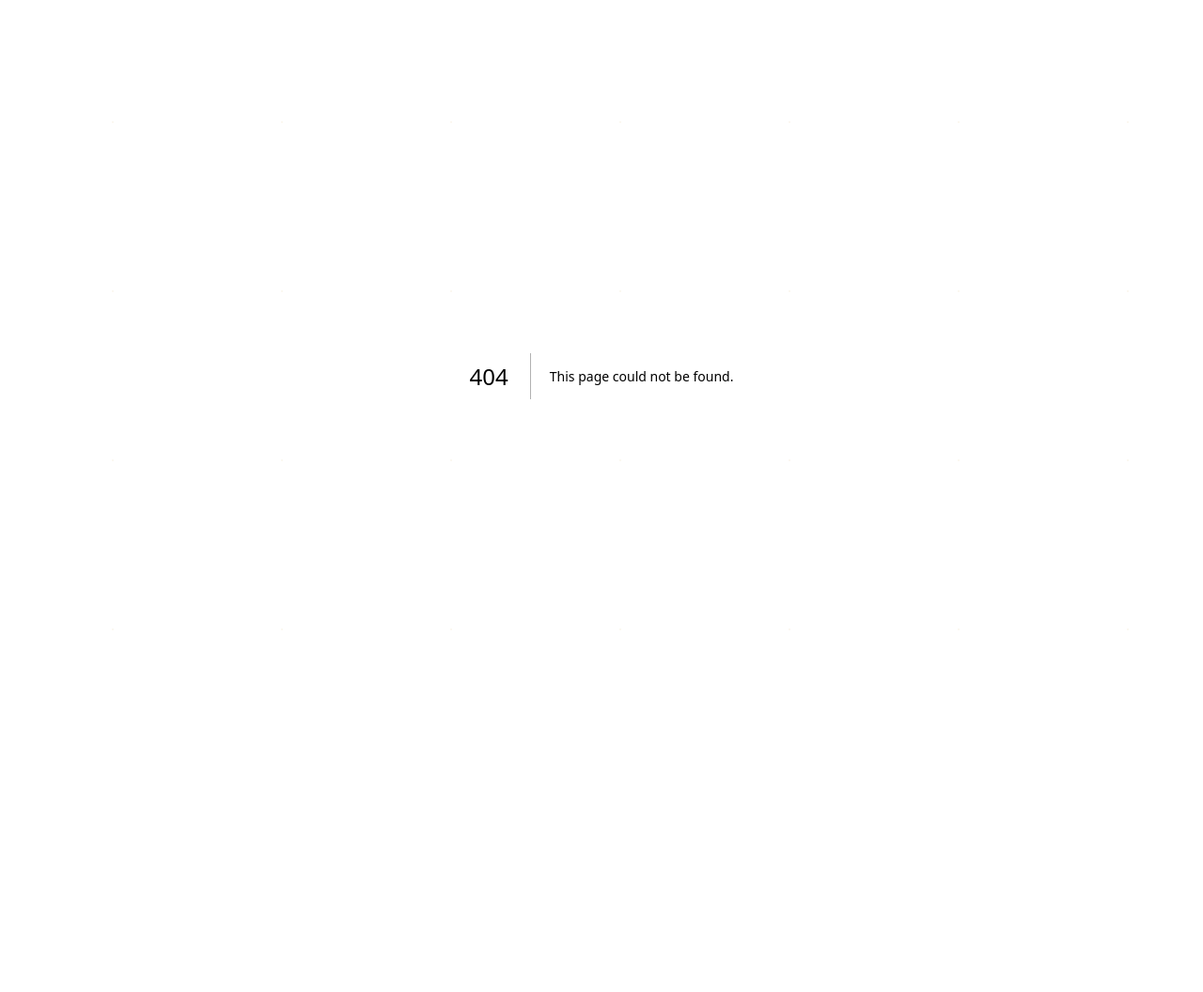
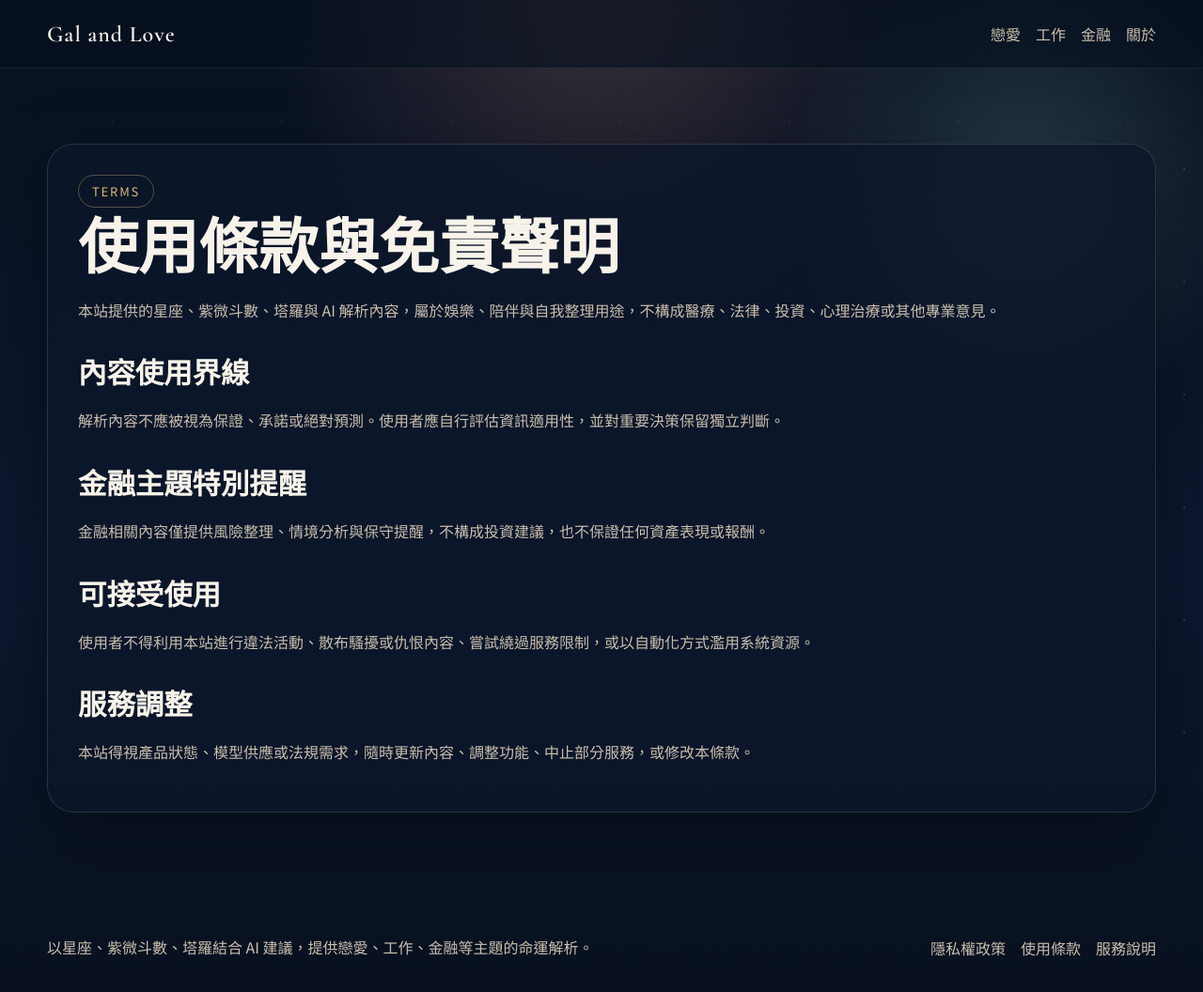
Before and after one commit to Silentskyer/galove, a Next.js app: page /terms in a window 1280 px wide. Before the commit this address had no page. Shown: the top 1056 px of the page at 94% size. Before the commit the page ends 800 px from the top, so only its background shows below. Built offline with nearby package versions, Linux system fonts and the light colour scheme; no server answers.

Commit message:
Add SEO and deployment readiness pages

```diff
--- a/app/globals.css
+++ b/app/globals.css
@@ -48,6 +48,57 @@ body::before {
 a {
   color: inherit;
   text-decoration: none;
+}
+
+.site-frame {
+  min-height: 100vh;
+}
+
+.site-header {
+  position: sticky;
+  top: 0;
+  z-index: 20;
+  backdrop-filter: blur(18px);
+  background: rgba(7, 17, 31, 0.62);
+  border-bottom: 1px solid rgba(255, 255, 255, 0.08);
+}
+
+.header-inner,
+.footer-inner {
+  display: flex;
+  align-items: center;
+  justify-content: space-between;
+  gap: 18px;
+  min-height: 72px;
+}
+
+.brand {
+  font-family: var(--font-serif), serif;
+  font-size: 1.5rem;
+  font-weight: 600;
+  letter-spacing: 0.04em;
+}
+
+.header-nav,
+.footer-links {
+  display: flex;
+  flex-wrap: wrap;
+  gap: 16px;
+}
+
+.header-nav a,
+.footer-links a {
+  color: var(--muted);
+}
+
+.site-footer {
+  padding: 28px 0 48px;
+}
+
+.site-footer p {
+  max-width: 620px;
+  color: var(--muted);
+  line-height: 1.7;
 }
 
 main {
@@ -450,11 +501,44 @@ main {
   padding: 80px 0;
 }
 
+.legal-page {
+  padding: 80px 0;
+}
+
 .about-panel {
   padding: 30px;
   border: 1px solid var(--line);
   border-radius: 28px;
   background: var(--panel);
+}
+
+.legal-panel {
+  padding: 32px;
+  border: 1px solid var(--line);
+  border-radius: 28px;
+  background: var(--panel);
+  box-shadow: var(--shadow);
+}
+
+.legal-panel h1,
+.legal-panel h2 {
+  font-family: var(--font-serif), serif;
+}
+
+.legal-panel h1 {
+  margin: 14px 0 18px;
+  font-size: clamp(2.8rem, 5vw, 4.4rem);
+  line-height: 0.98;
+}
+
+.legal-panel h2 {
+  margin: 28px 0 10px;
+  font-size: 1.9rem;
+}
+
+.legal-panel p {
+  color: var(--muted);
+  line-height: 1.85;
 }
 
 @media (min-width: 768px) {
@@ -466,6 +550,16 @@ main {
   .flow-grid,
   .result-grid {
     grid-template-columns: repeat(2, minmax(0, 1fr));
+  }
+}
+
+@media (max-width: 767px) {
+  .header-inner,
+  .footer-inner {
+    min-height: auto;
+    padding: 14px 0;
+    align-items: flex-start;
+    flex-direction: column;
   }
 }
 
--- a/app/layout.tsx
+++ b/app/layout.tsx
@@ -1,5 +1,7 @@
 import type { Metadata } from "next";
 import { Cormorant_Garamond, Noto_Sans_TC } from "next/font/google";
+import Link from "next/link";
+import { siteConfig } from "@/lib/site";
 import "./globals.css";
 
 const serif = Cormorant_Garamond({
@@ -15,9 +17,26 @@ const sans = Noto_Sans_TC({
 });
 
 export const metadata: Metadata = {
-  title: "Gal and Love | 運勢與命運解析",
-  description:
-    "以星座、紫微斗數、塔羅結合 AI 建議，提供戀愛、工作、金融等主題的命運解析。",
+  metadataBase: new URL(siteConfig.url),
+  title: siteConfig.title,
+  description: siteConfig.description,
+  keywords: [...siteConfig.keywords],
+  alternates: {
+    canonical: "/",
+  },
+  openGraph: {
+    title: siteConfig.title,
+    description: siteConfig.description,
+    url: siteConfig.url,
+    siteName: siteConfig.name,
+    locale: "zh_TW",
+    type: "website",
+  },
+  twitter: {
+    card: "summary_large_image",
+    title: siteConfig.title,
+    description: siteConfig.description,
+  },
 };
 
 export default function RootLayout({
@@ -27,7 +46,34 @@ export default function RootLayout({
 }>) {
   return (
     <html lang="zh-Hant">
-      <body className={`${serif.variable} ${sans.variable}`}>{children}</body>
+      <body className={`${serif.variable} ${sans.variable}`}>
+        <div className="site-frame">
+          <header className="site-header">
+            <div className="shell header-inner">
+              <Link className="brand" href="/">
+                Gal and Love
+              </Link>
+              <nav className="header-nav">
+                <Link href="/reading/love">戀愛</Link>
+                <Link href="/reading/work">工作</Link>
+                <Link href="/reading/finance">金融</Link>
+                <Link href="/about">關於</Link>
+              </nav>
+            </div>
+          </header>
+          {children}
+          <footer className="site-footer">
+            <div className="shell footer-inner">
+              <p>{siteConfig.description}</p>
+              <div className="footer-links">
+                <Link href="/privacy">隱私權政策</Link>
+                <Link href="/terms">使用條款</Link>
+                <Link href="/about">服務說明</Link>
+              </div>
+            </div>
+          </footer>
+        </div>
+      </body>
     </html>
   );
 }
--- /dev/null
+++ b/app/terms/page.tsx
@@ -0,0 +1,38 @@
+import type { Metadata } from "next";
+import { siteConfig } from "@/lib/site";
+
+export const metadata: Metadata = {
+  title: `使用條款 | ${siteConfig.name}`,
+  description: "說明本站解析內容的使用界線、免責範圍與平台規範。",
+};
+
+export default function TermsPage() {
+  return (
+    <main className="legal-page">
+      <div className="shell legal-panel">
+        <span className="eyebrow">Terms</span>
+        <h1>使用條款與免責聲明</h1>
+        <p>
+          本站提供的星座、紫微斗數、塔羅與 AI
+          解析內容，屬於娛樂、陪伴與自我整理用途，不構成醫療、法律、投資、心理治療或其他專業意見。
+        </p>
+        <h2>內容使用界線</h2>
+        <p>
+          解析內容不應被視為保證、承諾或絕對預測。使用者應自行評估資訊適用性，並對重要決策保留獨立判斷。
+        </p>
+        <h2>金融主題特別提醒</h2>
+        <p>
+          金融相關內容僅提供風險整理、情境分析與保守提醒，不構成投資建議，也不保證任何資產表現或報酬。
+        </p>
+        <h2>可接受使用</h2>
+        <p>
+          使用者不得利用本站進行違法活動、散布騷擾或仇恨內容、嘗試繞過服務限制，或以自動化方式濫用系統資源。
+        </p>
+        <h2>服務調整</h2>
+        <p>
+          本站得視產品狀態、模型供應或法規需求，隨時更新內容、調整功能、中止部分服務，或修改本條款。
+        </p>
+      </div>
+    </main>
+  );
+}
--- /dev/null
+++ b/lib/site.ts
@@ -0,0 +1,19 @@
+export const siteConfig = {
+  name: "Gal and Love",
+  title: "Gal and Love | 運勢與命運解析",
+  description:
+    "以星座、紫微斗數、塔羅結合 AI 建議，提供戀愛、工作、金融等主題的命運解析。",
+  url: process.env.NEXT_PUBLIC_SITE_URL || "https://galove.vercel.app",
+  keywords: [
+    "運勢解析",
+    "命運解析",
+    "戀愛運勢",
+    "工作運勢",
+    "金融運勢",
+    "塔羅",
+    "星座",
+    "紫微斗數",
+    "Gemini",
+    "AI 占卜",
+  ],
+} as const;
```
Also changed, not shown: app/about/page.tsx (+10 -0 lines), app/privacy/page.tsx (added, +42 -0 lines), app/robots.ts (added, +12 -0 lines), app/sitemap.ts (added, +13 -0 lines), vercel.json (added), 3 other files (tests, documents, lock files or other folders).
